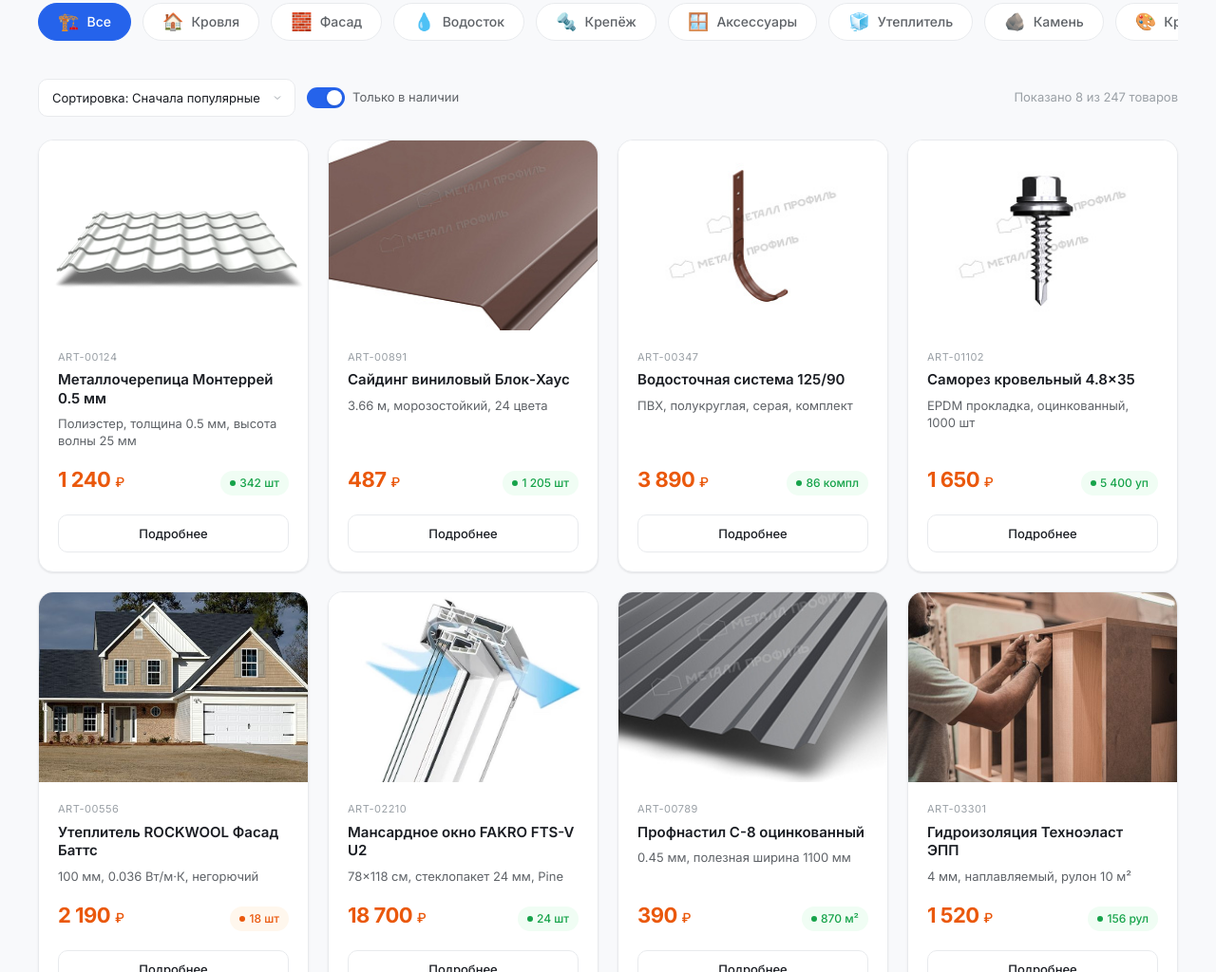
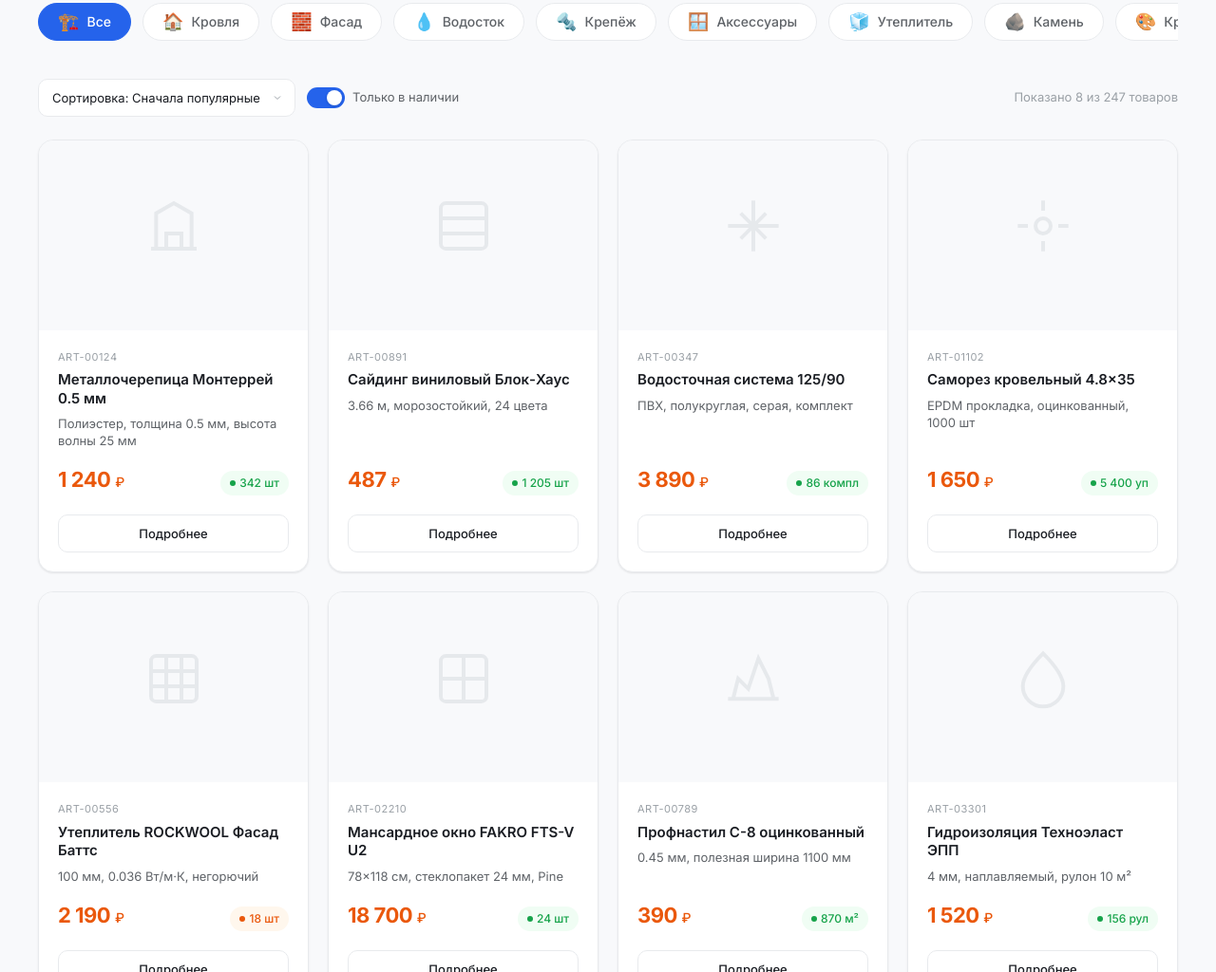
Before and after one commit to smartmoneymoscow-cell/B2B_dealer, a plain HTML site: page index.html in a window 1280 px wide. Shown: the part 517-1541 px from the top of the page at 95% size. Drawn offline with Linux system fonts and the light colour scheme; a script that the page names is missing.

Commit message:
fix: remove product photos, use clean SVG placeholders

```diff
--- a/index.html
+++ b/index.html
@@ -783,7 +783,7 @@
 
     <!-- Card 1 -->
     <div class="product-card">
-      <div class="pc-image"><img src="images/lamonterra_1.jpg" alt="Металлочерепица Ламонтерра" loading="lazy"></div>
+      <div class="pc-image"><div class="placeholder-img"><svg width="64" height="64" viewBox="0 0 24 24" fill="none" stroke="#c0c5cc" stroke-width="1.5"><path d="M3 21h18M5 21V7l7-4 7 4v14M9 21v-6h6v6"/></svg></div></div>
       <div class="pc-body">
         <div class="pc-sku">ART-00124</div>
         <div class="pc-name">Металлочерепица Монтеррей 0.5 мм</div>
@@ -798,7 +798,7 @@
 
     <!-- Card 2 -->
     <div class="product-card">
-      <div class="pc-image"><img src="images/sayding_product.jpg" alt="Сайдинг" loading="lazy"></div>
+      <div class="pc-image"><div class="placeholder-img"><svg width="64" height="64" viewBox="0 0 24 24" fill="none" stroke="#c0c5cc" stroke-width="1.5"><rect x="3" y="3" width="18" height="18" rx="2"/><line x1="3" y1="9" x2="21" y2="9"/><line x1="3" y1="15" x2="21" y2="15"/></svg></div></div>
       <div class="pc-body">
         <div class="pc-sku">ART-00891</div>
         <div class="pc-name">Сайдинг виниловый Блок-Хаус</div>
@@ -813,7 +813,7 @@
 
     <!-- Card 3 -->
     <div class="product-card">
-      <div class="pc-image"><img src="images/vodostok_product.jpg" alt="Водосточная система" loading="lazy"></div>
+      <div class="pc-image"><div class="placeholder-img"><svg width="64" height="64" viewBox="0 0 24 24" fill="none" stroke="#c0c5cc" stroke-width="1.5"><path d="M12 2v20M2 12h20M7 7l5 5 5-5M7 17l5-5 5 5"/></svg></div></div>
       <div class="pc-body">
         <div class="pc-sku">ART-00347</div>
         <div class="pc-name">Водосточная система 125/90</div>
@@ -828,7 +828,7 @@
 
     <!-- Card 4 -->
     <div class="product-card">
-      <div class="pc-image"><img src="images/krepezh_product.jpg" alt="Саморез кровельный" loading="lazy"></div>
+      <div class="pc-image"><div class="placeholder-img"><svg width="64" height="64" viewBox="0 0 24 24" fill="none" stroke="#c0c5cc" stroke-width="1.5"><circle cx="12" cy="12" r="3"/><path d="M12 2v4M12 18v4M2 12h4M18 12h4"/></svg></div></div>
       <div class="pc-body">
         <div class="pc-sku">ART-01102</div>
         <div class="pc-name">Саморез кровельный 4.8×35</div>
@@ -843,7 +843,7 @@
 
     <!-- Card 5 -->
     <div class="product-card">
-      <div class="pc-image"><img src="images/insulation.jpg" alt="Утеплитель ROCKWOOL" loading="lazy"></div>
+      <div class="pc-image"><div class="placeholder-img"><svg width="64" height="64" viewBox="0 0 24 24" fill="none" stroke="#c0c5cc" stroke-width="1.5"><rect x="3" y="3" width="18" height="18" rx="2"/><path d="M3 9h18M3 15h18M9 3v18M15 3v18"/></svg></div></div>
       <div class="pc-body">
         <div class="pc-sku">ART-00556</div>
         <div class="pc-name">Утеплитель ROCKWOOL Фасад Баттс</div>
@@ -858,7 +858,7 @@
 
     <!-- Card 6 -->
     <div class="product-card">
-      <div class="pc-image"><img src="images/fakro_window.jpg" alt="Мансардное окно FAKRO" loading="lazy"></div>
+      <div class="pc-image"><div class="placeholder-img"><svg width="64" height="64" viewBox="0 0 24 24" fill="none" stroke="#c0c5cc" stroke-width="1.5"><rect x="3" y="3" width="18" height="18" rx="2"/><line x1="12" y1="3" x2="12" y2="21"/><line x1="3" y1="12" x2="21" y2="12"/></svg></div></div>
       <div class="pc-body">
         <div class="pc-sku">ART-02210</div>
         <div class="pc-name">Мансардное окно FAKRO FTS-V U2</div>
@@ -873,7 +873,7 @@
 
     <!-- Card 7 -->
     <div class="product-card">
-      <div class="pc-image"><img src="images/profnastil_product.jpg" alt="Профнастил" loading="lazy"></div>
+      <div class="pc-image"><div class="placeholder-img"><svg width="64" height="64" viewBox="0 0 24 24" fill="none" stroke="#c0c5cc" stroke-width="1.5"><path d="M2 20h20M4 20l2-8 4 4 4-12 4 8 2 8"/></svg></div></div>
       <div class="pc-body">
         <div class="pc-sku">ART-00789</div>
         <div class="pc-name">Профнастил С-8 оцинкованный</div>
@@ -888,7 +888,7 @@
 
     <!-- Card 8 -->
     <div class="product-card">
-      <div class="pc-image"><img src="images/waterproofing.jpg" alt="Гидроизоляция" loading="lazy"></div>
+      <div class="pc-image"><div class="placeholder-img"><svg width="64" height="64" viewBox="0 0 24 24" fill="none" stroke="#c0c5cc" stroke-width="1.5"><path d="M12 2C6 8 4 12 4 15a8 8 0 0016 0c0-3-2-7-8-13z"/></svg></div></div>
       <div class="pc-body">
         <div class="pc-sku">ART-03301</div>
         <div class="pc-name">Гидроизоляция Техноэласт ЭПП</div>
```
Also changed, not shown: images/fakro_window.jpg (deleted), images/insulation.jpg (deleted), images/krepezh.jpg (deleted), images/krepezh_product.jpg (deleted), images/lamonterra.jpg (deleted), images/lamonterra_1.jpg (deleted), images/lamonterra_2.jpg (deleted), images/lamonterra_8017.jpg (deleted), images/proflist.jpg (deleted), images/profnastil_product.jpg (deleted), images/sayding.jpg (deleted), images/sayding_product.jpg (deleted), images/vodostok.jpg (deleted), images/vodostok_product.jpg (deleted), 1 more files.
